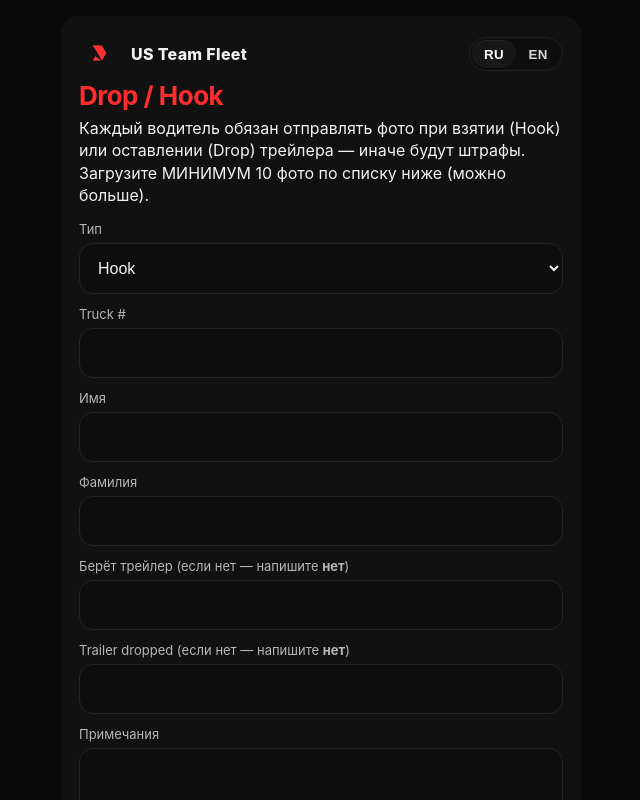
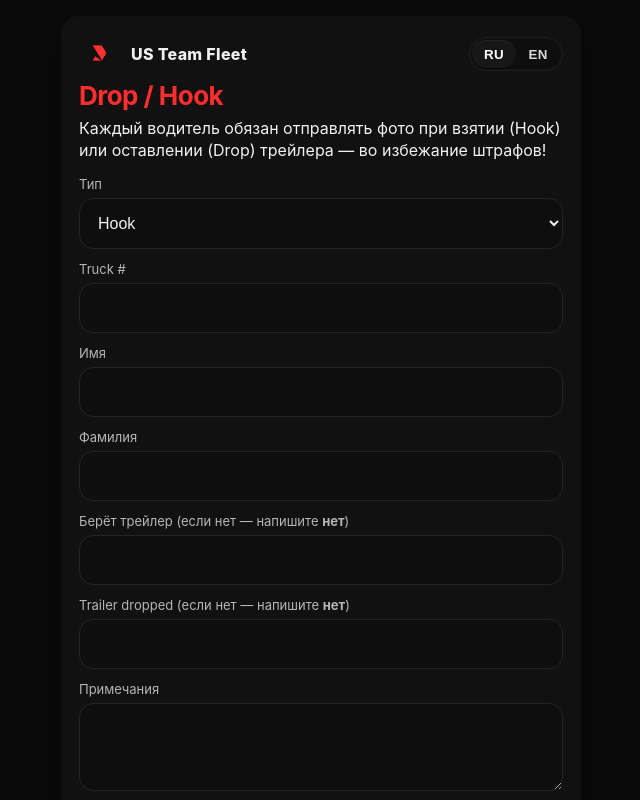
Before and after one commit to danmiller22/222, a Next.js app in the folder drop-hook-vercel-fixed-public/: page / in a window 1280 px wide. Shown: the top 800 px of the page, without its empty margins (319-959 px from the left). Built offline with nearby package versions, Linux system fonts and the light colour scheme.

Commit message:
Update page.tsx

```diff
--- a/drop-hook-vercel-fixed-public/app/page.tsx
+++ b/drop-hook-vercel-fixed-public/app/page.tsx
@@ -11,7 +11,7 @@
     brand: 'US Team Fleet',
     title: 'Drop / Hook',
     policy:
-      'Каждый водитель обязан отправлять фото при взятии (Hook) или оставлении (Drop) трейлера — иначе будут штрафы. Загрузите МИНИМУМ 10 фото по списку ниже (можно больше).',
+      'Каждый водитель обязан отправлять фото при взятии (Hook) или оставлении (Drop) трейлера — во избежание штрафов!',
     type: 'Тип',
     hook: 'Hook',
     drop: 'Drop',
@@ -48,7 +48,7 @@
     brand: 'US Team Fleet',
     title: 'Drop / Hook',
     policy:
-      'Every driver must submit photos when hooking (Hook) or dropping (Drop) a trailer — penalties otherwise. Upload AT LEAST 10 photos from the list below (more is allowed).',
+      'Every driver must submit photos when hooking (Hook) or dropping (Drop) a trailer — in order to avoid charges!',
     type: 'Type',
     hook: 'Hook',
     drop: 'Drop',
```
